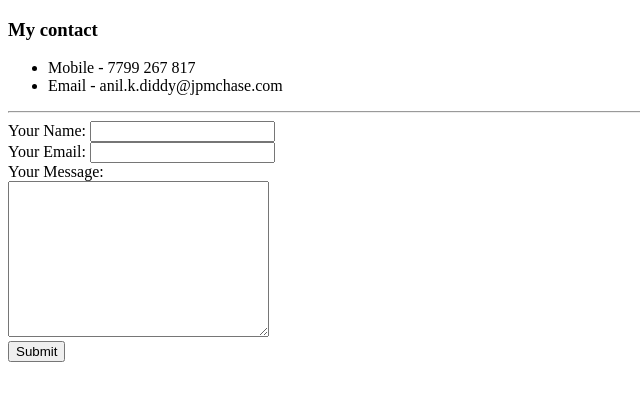
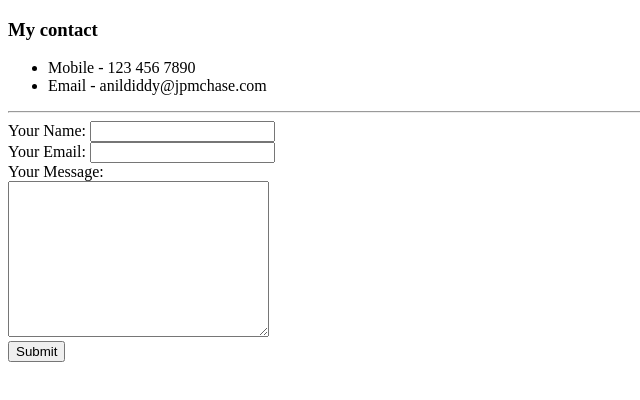
Before and after one commit to anilkumardiddy/resume, a plain HTML site: page contact.html in a window 1280 px wide. Shown: the full height of the page, 0-640 px from the left. Drawn offline with Linux system fonts and the light colour scheme.

Commit message:
Update contact.html

```diff
--- a/contact.html
+++ b/contact.html
@@ -7,8 +7,8 @@
   <body>
     <h3>My contact</h3>
     <ul>
-      <li>Mobile - 7799 267 817</li>
-      <li>Email - anil.k.diddy@jpmchase.com</li>
+      <li>Mobile - 123 456 7890</li>
+      <li>Email - anildiddy@jpmchase.com</li>
     </ul>
     <hr>
     <form action="mailto:p15anilkumard@iima.ac.in" method="post" enctype="text/plain">
```
